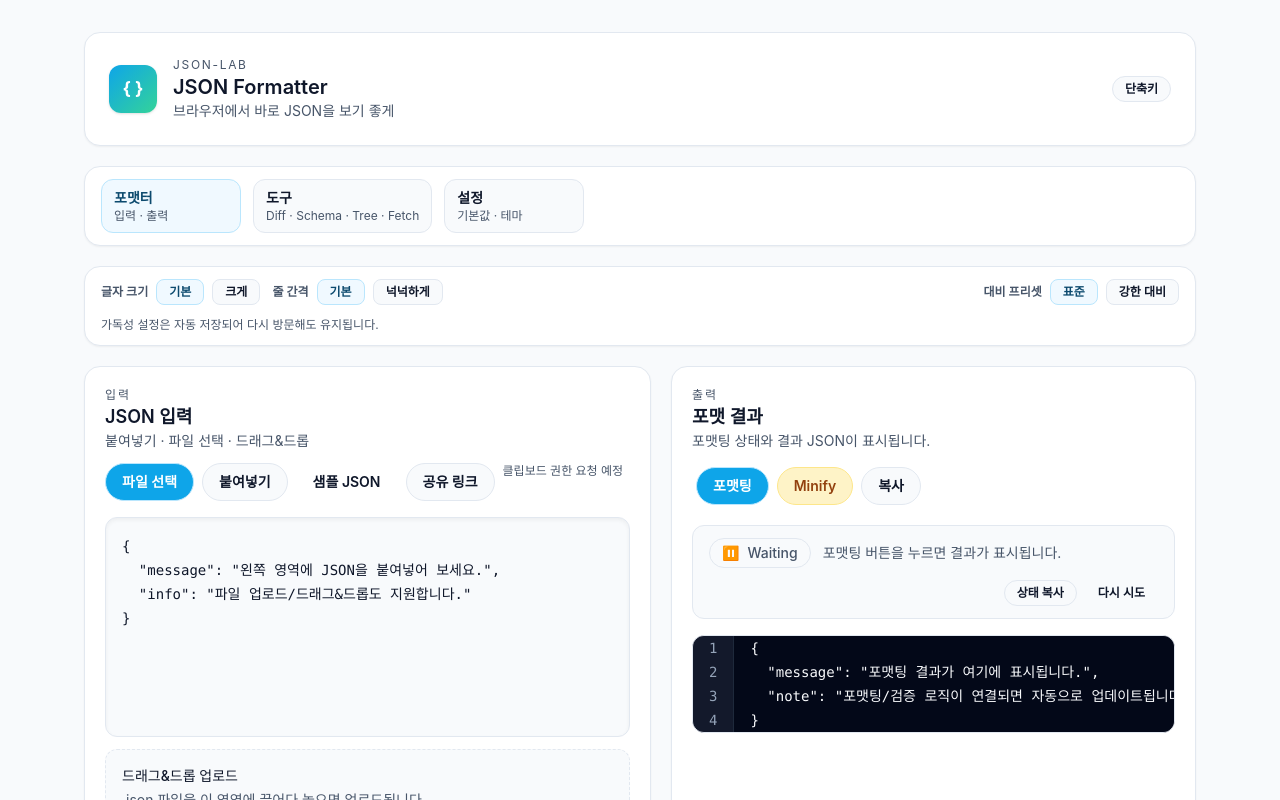
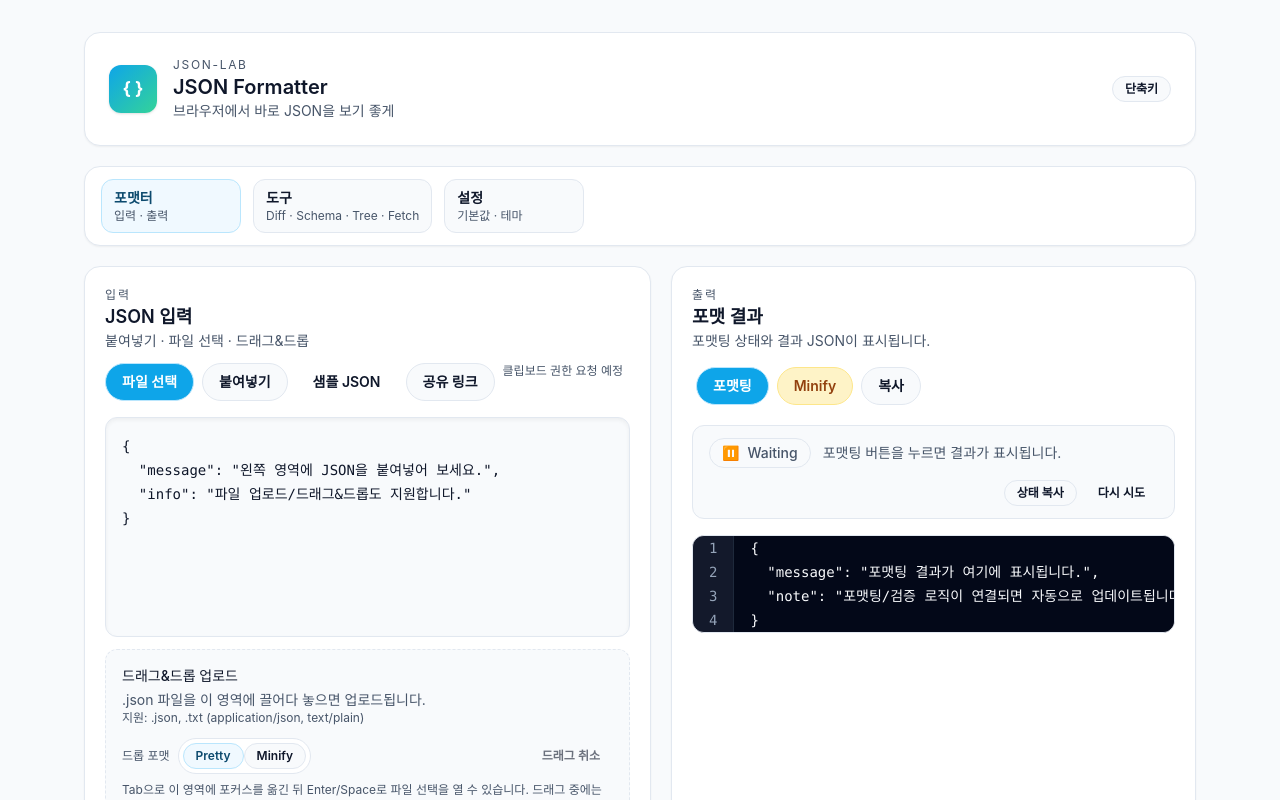
Before and after one commit to ilestri/json-lab, a Vue app: page / in a window 1280 px wide. Shown: the top 800 px of the page. Built offline with nearby package versions, Linux system fonts and the light colour scheme.

Commit message:
chore: husky 제거 및 가독성 설정 UI 삭제

```diff
--- a/package.json
+++ b/package.json
@@ -13,7 +13,6 @@
     "lint": "eslint . --ext .js,.ts,.vue",
     "type-check": "vue-tsc --noEmit -p tsconfig.app.json",
     "format": "prettier --check .",
-    "prepare": "husky install",
     "test": "vitest"
   },
   "dependencies": {
@@ -23,7 +22,6 @@
     "vue-router": "^4.6.3"
   },
   "devDependencies": {
-    "@rollup/rollup-linux-x64-gnu": "^4.53.3",
     "@types/node": "^24.10.1",
     "@typescript-eslint/eslint-plugin": "^8.47.0",
     "@typescript-eslint/parser": "^8.47.0",
@@ -35,10 +33,10 @@
     "eslint-config-prettier": "^10.1.8",
     "eslint-plugin-vue": "^9.33.0",
     "globals": "^16.5.0",
-    "husky": "^9.1.7",
     "jsdom": "^27.2.0",
     "postcss": "^8.5.6",
     "prettier": "^3.6.2",
+    "rollup": "^4.53.3",
     "tailwindcss": "^3.4.18",
     "typescript": "^5.9.3",
     "typescript-eslint": "^8.47.0",
--- a/src/views/FormatView.vue
+++ b/src/views/FormatView.vue
@@ -28,27 +28,18 @@ const {
   indentOption,
   textSize,
   lineHeight,
-  contrastPreset,
   sortKeys,
   errorHighlightLine,
   recentSnippets,
   clipboardPermission,
   handleFormat,
   handleFileInput,
-  handleTextSizeChange,
-  handleLineHeightChange,
-  handleContrastChange,
   handleCopy,
   handleCopyStatus,
   copyShareLink,
   loadRecentSnippet,
   showToast,
 } = useFormatter()
-
-const optionButtonClass = (active: boolean) =>
-  active
-    ? 'border-sky-200 bg-sky-50 text-sky-900'
-    : 'border-[var(--color-border)] bg-[var(--color-background)] text-[var(--color-heading)]'
 
 const handlePasteFromClipboard = async () => {
   try {
@@ -103,81 +94,6 @@ onUnmounted(() => {
 
 <template>
   <div class="flex flex-col gap-5">
-    <section
-      class="flex flex-wrap items-center gap-3 rounded-2xl border border-[var(--color-border)] bg-[var(--color-surface)] px-4 py-3 shadow-sm"
-      aria-label="가독성 설정"
-    >
-      <div class="flex flex-wrap items-center gap-2">
-        <span class="text-xs font-semibold text-[var(--color-muted)]">글자 크기</span>
-        <button
-          type="button"
-          class="rounded-lg border px-3 py-1 text-xs font-semibold transition hover:-translate-y-0.5 hover:shadow-sm"
-          :class="optionButtonClass(textSize === 'normal')"
-          :aria-pressed="textSize === 'normal'"
-          @click="handleTextSizeChange('normal')"
-        >
-          기본
-        </button>
-        <button
-          type="button"
-          class="rounded-lg border px-3 py-1 text-xs font-semibold transition hover:-translate-y-0.5 hover:shadow-sm"
-          :class="optionButtonClass(textSize === 'large')"
-          :aria-pressed="textSize === 'large'"
-          @click="handleTextSizeChange('large')"
-        >
-          크게
-        </button>
-      </div>
-
-      <div class="flex flex-wrap items-center gap-2">
-        <span class="text-xs font-semibold text-[var(--color-muted)]">줄 간격</span>
-        <button
-          type="button"
-          class="rounded-lg border px-3 py-1 text-xs font-semibold transition hover:-translate-y-0.5 hover:shadow-sm"
-          :class="optionButtonClass(lineHeight === 'normal')"
-          :aria-pressed="lineHeight === 'normal'"
-          @click="handleLineHeightChange('normal')"
-        >
-          기본
-        </button>
-        <button
-          type="button"
-          class="rounded-lg border px-3 py-1 text-xs font-semibold transition hover:-translate-y-0.5 hover:shadow-sm"
-          :class="optionButtonClass(lineHeight === 'relaxed')"
-          :aria-pressed="lineHeight === 'relaxed'"
-          @click="handleLineHeightChange('relaxed')"
-        >
-          넉넉하게
-        </button>
-      </div>
-
-      <div class="ml-auto flex flex-wrap items-center gap-2">
-        <span class="text-xs font-semibold text-[var(--color-muted)]">대비 프리셋</span>
-        <button
-          type="button"
-          class="rounded-lg border px-3 py-1 text-xs font-semibold transition hover:-translate-y-0.5 hover:shadow-sm"
-          :class="optionButtonClass(contrastPreset === 'balanced')"
-          :aria-pressed="contrastPreset === 'balanced'"
-          @click="handleContrastChange('balanced')"
-        >
-          표준
-        </button>
-        <button
-          type="button"
-          class="rounded-lg border px-3 py-1 text-xs font-semibold transition hover:-translate-y-0.5 hover:shadow-sm"
-          :class="optionButtonClass(contrastPreset === 'strong')"
-          :aria-pressed="contrastPreset === 'strong'"
-          @click="handleContrastChange('strong')"
-        >
-          강한 대비
-        </button>
-      </div>
-
-      <p class="basis-full text-xs text-[var(--color-muted)]">
-        가독성 설정은 자동 저장되어 다시 방문해도 유지됩니다.
-      </p>
-    </section>
-
     <section class="grid gap-5 lg:grid-cols-[1.08fr_1fr]">
       <JsonInputPanel
         v-model="rawInput"
```
Also changed, not shown: 2 other files (tests, documents, lock files or other folders).
